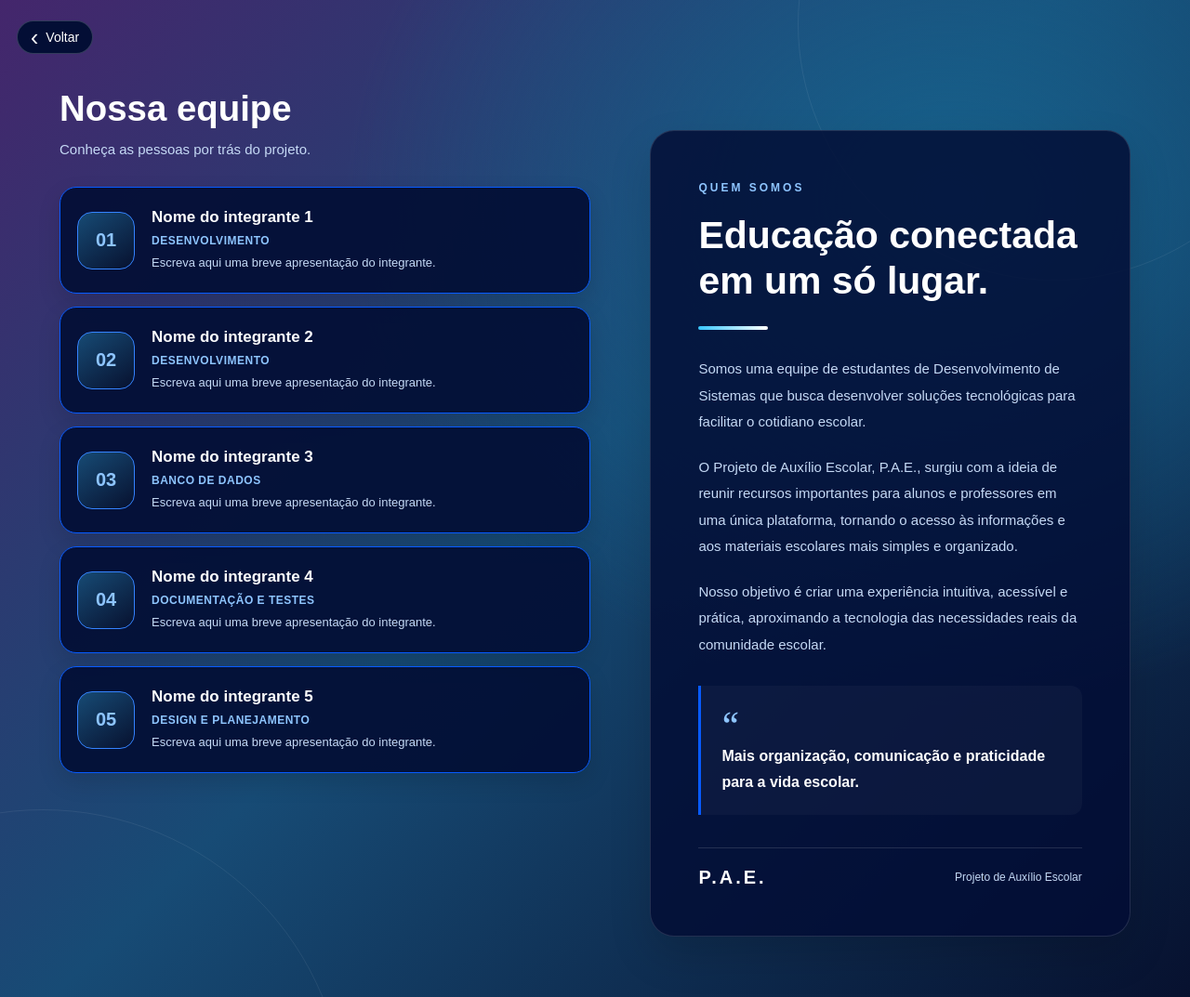
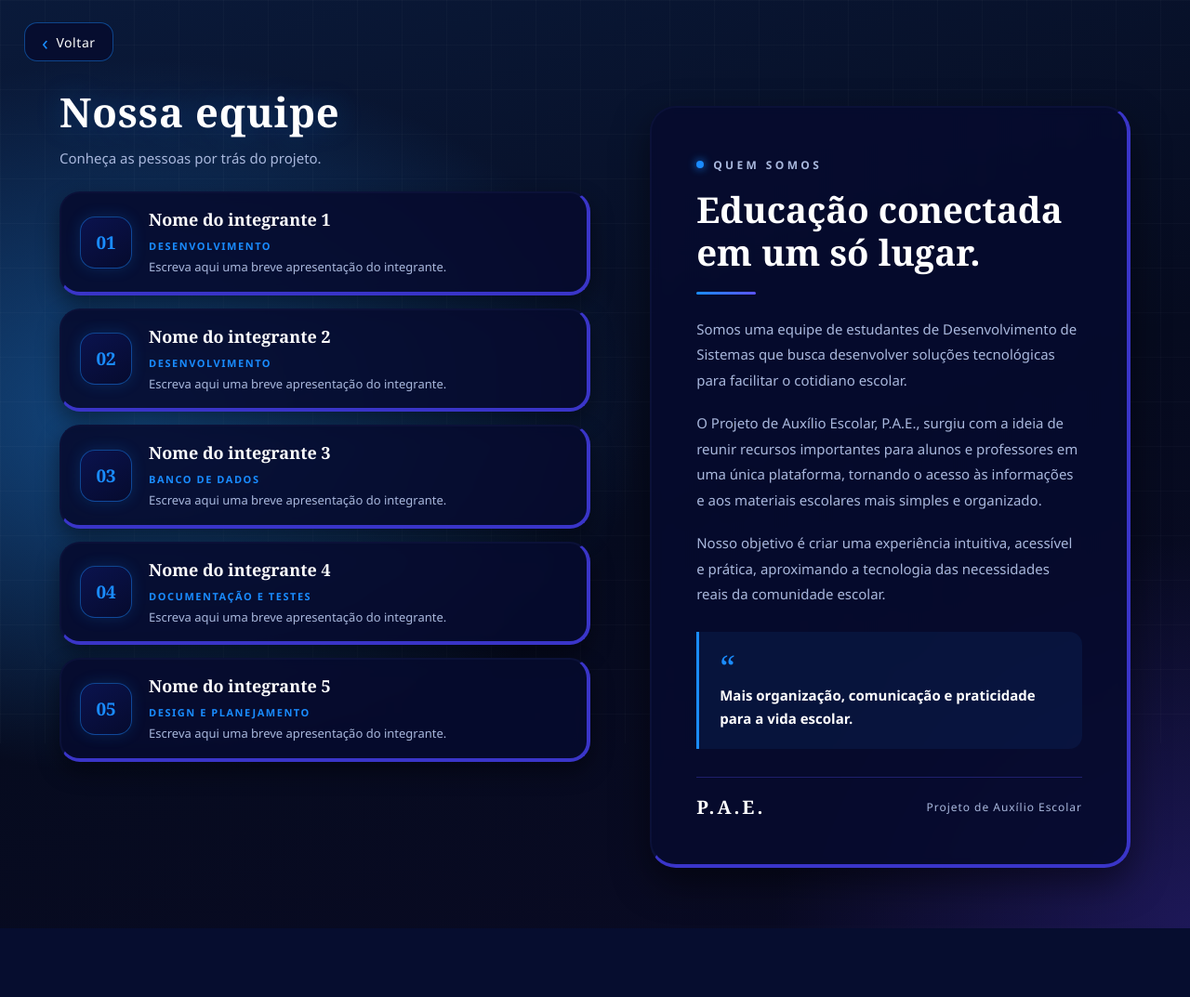
Before and after one commit to Dias2306/tcc, a PHP site: page /sobrenos.html in a window 1280 px wide. Shown: the whole page at 93% size. After the commit the page ends 999 px from the top, so only its background shows below. Run offline with PHP 8.4, Linux system fonts and the light colour scheme.

Commit message:
Update sobrenos.css

```diff
--- a/tcc/css/sobrenos.css
+++ b/tcc/css/sobrenos.css
@@ -1,4 +1,20 @@
-/* CONFIGURAÇÕES GERAIS */
+/* =========================================================
+   sobrenos.css — página Sobre Nós (P.A.E.)
+   Alinhada à paleta e estética do menu.css e servicos.css
+   ========================================================= */
+
+:root {
+  --azul-noite:    #0b1450;
+  --azul-profundo: #060b2e;
+  --indigo:        #3a35c9;
+  --indigo-claro:  #5b54ff;
+  --azul:          #1a8cff;
+  --texto:         #ffffff;
+  --texto-suave:   #a9b8dd;
+
+  --fonte-titulo: Georgia, "Times New Roman", serif;
+  --fonte-texto:  "Segoe UI", system-ui, -apple-system, Roboto, Arial, sans-serif;
+}
 
 * {
   margin: 0;
@@ -6,149 +22,107 @@
   box-sizing: border-box;
 }
 
-:root {
-    --preto: #111111;
-    --azul-escuro: #030e35;
-    --azul: #075bff;
-    --azul-claro: #8ec5ff;
-    --texto-suave: #c5d9f5;
+html {
+  background: #060b1f;
 }
 
 body {
   min-height: 100vh;
-    background: var(--preto);
-    color: white;
-    font-family: Arial, Helvetica, sans-serif;
+  overflow-x: hidden;
+  font-family: var(--fonte-texto);
+  color: var(--texto);
+  background:
+    radial-gradient(ellipse 60% 55% at 12% 45%, rgba(23, 92, 160, 0.75), transparent 70%),
+    radial-gradient(ellipse 50% 60% at 100% 100%, rgba(45, 35, 130, 0.55), transparent 70%),
+    linear-gradient(160deg, #0a1a3a 0%, #060b1f 55%, #0a0a24 100%);
 }
 
-/* CABEÇALHO */
+/* grade quadriculada discreta por cima do fundo */
+body::before {
+  content: "";
+  position: fixed;
+  inset: 0;
+  z-index: 0;
+  pointer-events: none;
+  background-image:
+    linear-gradient(rgba(255, 255, 255, 0.025) 1px, transparent 1px),
+    linear-gradient(90deg, rgba(255, 255, 255, 0.025) 1px, transparent 1px);
+  background-size: 48px 48px;
+}
 
-.cabecalho {
-    height: 72px;
+/* ---------- Container Principal ---------- */
+.pagina {
+  position: relative;
+  z-index: 1;
+  min-height: 100vh;
+  padding: 90px 5% 65px;
   display: flex;
   align-items: center;
-    padding: 0 7%;
-    background: #2c2731;
-    border-bottom: 1px solid #ffffff15;
 }
 
-.cabecalho a {
-    color: white;
-    text-decoration: none;
-    font-size: clamp(20px, 2.2vw, 29px);
-}
-
-/* FUNDO PRINCIPAL */
-
-.pagina {
-    position: relative;
-    min-height: calc(100vh - 72px);
-    padding: 95px 5% 65px;
-    overflow: hidden;
-
-    background:
-        radial-gradient(
-            ellipse at 80% 20%,
-            #17608b 0%,
-            transparent 45%
-        ),
-        linear-gradient(
-            135deg,
-            #44266c 0%,
-            #174b75 48%,
-            #07112f 100%
-        );
-}
-
-/* CÍRCULOS DECORATIVOS */
-
-.pagina::before,
-.pagina::after {
-    content: "";
-    position: absolute;
-    border: 1px solid #ffffff12;
-    border-radius: 50%;
-    pointer-events: none;
-}
-
-.pagina::before {
-    width: 550px;
-    height: 550px;
-    top: -250px;
-    right: -130px;
-}
-
-.pagina::after {
-    width: 650px;
-    height: 650px;
-    bottom: -450px;
-    left: -280px;
-}
-
-/* BOTÃO VOLTAR */
-
+/* ---------- Botão Voltar ---------- */
 .voltar {
-    position: absolute;
-    top: 22px;
-    left: 18px;
-    z-index: 2;
-
+  position: fixed;
+  top: 24px;
+  left: 26px;
+  z-index: 20;
   display: inline-flex;
   align-items: center;
   gap: 8px;
-
-    padding: 8px 14px;
-    border: 1px solid #ffffff30;
-    border-radius: 30px;
-
-    background: var(--azul-escuro);
-    color: white;
+  padding: 9px 18px;
+  border: 1px solid rgba(26, 140, 255, 0.45);
+  border-radius: 14px;
+  background: rgba(6, 11, 46, 0.78);
+  backdrop-filter: blur(6px);
+  color: var(--texto);
   text-decoration: none;
   font-size: 14px;
-
-    transition: 0.2s;
+  letter-spacing: 0.04em;
+  transition: background 0.2s, box-shadow 0.2s, transform 0.2s;
 }
 
 .voltar span {
-    font-size: 25px;
-    line-height: 18px;
+  font-size: 22px;
+  line-height: 1;
+  color: var(--azul);
 }
 
 .voltar:hover {
-    background: var(--azul);
+  background: rgba(26, 140, 255, 0.2);
+  box-shadow: 0 0 18px rgba(26, 140, 255, 0.45);
   transform: translateX(-3px);
 }
 
-/* ORGANIZAÇÃO DAS DUAS COLUNAS */
-
+/* ---------- Organização das Duas Colunas ---------- */
 .conteudo {
   position: relative;
   z-index: 1;
-
   width: 100%;
-    max-width: 1500px;
+  max-width: 1260px;
   margin: 0 auto;
-
   display: grid;
   grid-template-columns: 1.05fr 0.95fr;
-    gap: clamp(35px, 5vw, 80px);
-
+  gap: clamp(32px, 5vw, 70px);
   align-items: start;
 }
 
-/* LADO ESQUERDO: EQUIPE */
-
+/* ---------- Lado Esquerdo: Equipe ---------- */
 .equipe {
   min-width: 0;
 }
 
 .titulo-equipe {
-    margin-bottom: 28px;
+  margin-bottom: 24px;
 }
 
 .titulo-equipe h1 {
-    font-size: clamp(30px, 3vw, 42px);
-    margin-bottom: 10px;
+  font-family: var(--fonte-titulo);
+  font-size: clamp(32px, 3.4vw, 46px);
+  font-weight: 700;
+  letter-spacing: 0.02em;
+  color: var(--texto);
+  text-shadow: 0 0 30px rgba(26, 140, 255, 0.25);
+  margin-bottom: 8px;
 }
 
 .titulo-equipe p {
@@ -157,8 +131,7 @@ body {
   line-height: 1.6;
 }
 
-/* CARTÕES DOS INTEGRANTES */
-
+/* Cartões dos Integrantes */
 .integrantes {
   display: flex;
   flex-direction: column;
@@ -169,71 +142,64 @@ body {
   display: flex;
   align-items: center;
   gap: 18px;
-
-    min-height: 115px;
-    padding: 18px;
-
-    background: #030e35ed;
-    border: 1px solid #075bff;
-    border-radius: 18px;
-
-    box-shadow: 0 10px 25px #00000020;
-    transition: 0.2s;
+  padding: 16px 20px;
+  background: rgba(6, 11, 46, 0.88);
+  backdrop-filter: blur(6px);
+  border: 2px solid #0b1138;
+  border-right: 4px solid var(--indigo);
+  border-bottom: 4px solid var(--indigo);
+  border-radius: 22px;
+  box-shadow: 0 10px 24px rgba(0, 0, 0, 0.45);
+  transition: transform 0.2s ease, border-color 0.2s ease, box-shadow 0.2s ease;
 }
 
 .integrante:hover {
-    transform: translateX(5px);
-    border-color: var(--azul-claro);
-    background: #061747;
+  transform: translateX(6px);
+  border-right-color: var(--indigo-claro);
+  border-bottom-color: var(--indigo-claro);
+  box-shadow: 0 14px 28px rgba(0, 0, 0, 0.55), 0 0 22px rgba(58, 53, 201, 0.45);
 }
 
-/* IDENTIFICADOR DO INTEGRANTE */
-
+/* Identificador 01..05 */
 .avatar {
   flex-shrink: 0;
-
-    width: 62px;
-    height: 62px;
-
+  width: 56px;
+  height: 56px;
   display: flex;
   align-items: center;
   justify-content: center;
-
-    border: 1px solid #3483ff;
+  border: 1px solid rgba(26, 140, 255, 0.45);
   border-radius: 16px;
-
-    background: linear-gradient(
-        145deg,
-        #174b75,
-        #07112f
-    );
-
-    color: var(--azul-claro);
-    font-size: 20px;
+  background: linear-gradient(145deg, rgba(11, 20, 80, 0.95), rgba(6, 11, 46, 0.95));
+  box-shadow: 0 0 16px rgba(26, 140, 255, 0.18);
+  color: var(--azul);
+  font-family: var(--fonte-titulo);
+  font-size: 19px;
   font-weight: bold;
 }
 
-/* TEXTOS DOS CARTÕES */
-
+/* Textos dos Cartões */
 .dados {
   min-width: 0;
 }
 
 .dados h2 {
-    font-size: 17px;
-    margin-bottom: 5px;
+  font-family: var(--fonte-titulo);
+  font-size: 18px;
+  font-weight: 700;
+  color: var(--texto);
+  margin-bottom: 4px;
   overflow-wrap: anywhere;
 }
 
 .dados > span {
   display: inline-block;
-    margin-bottom: 7px;
-
-    color: var(--azul-claro);
-    font-size: 12px;
-    font-weight: bold;
+  margin-bottom: 6px;
+  color: var(--azul);
+  font-size: 11px;
+  font-weight: 600;
   text-transform: uppercase;
-    letter-spacing: 0.5px;
+  letter-spacing: 0.14em;
 }
 
 .dados p {
@@ -242,163 +208,115 @@ body {
   line-height: 1.5;
 }
 
-/* LADO DIREITO: SOBRE O PROJETO */
-
+/* ---------- Lado Direito: Sobre o Projeto ---------- */
 .sobre-projeto {
-    padding: clamp(25px, 4vw, 55px);
-    margin-top: 45px;
-
-    background: #030e35d9;
-    border: 1px solid #ffffff20;
-    border-radius: 26px;
-
-    box-shadow: 0 20px 45px #00000025;
+  position: relative;
+  padding: clamp(28px, 4vw, 48px);
+  margin-top: 24px;
+  background: rgba(6, 11, 46, 0.88);
+  backdrop-filter: blur(6px);
+  border: 2px solid #0b1138;
+  border-right: 4px solid var(--indigo);
+  border-bottom: 4px solid var(--indigo);
+  border-radius: 28px;
+  box-shadow: 0 16px 38px rgba(0, 0, 0, 0.5);
 }
 
 .etiqueta {
-    display: inline-block;
-    margin-bottom: 20px;
+  display: inline-flex;
+  align-items: center;
+  gap: 10px;
+  margin-bottom: 16px;
+  color: var(--texto-suave);
+  font-size: 12px;
+  font-weight: 600;
+  letter-spacing: 0.28em;
+}
 
-    color: var(--azul-claro);
-    font-size: 12px;
-    font-weight: bold;
-    letter-spacing: 3px;
+.etiqueta::before {
+  content: "";
+  width: 8px;
+  height: 8px;
+  border-radius: 50%;
+  background: var(--azul);
+  box-shadow: 0 0 10px var(--azul);
 }
 
 .sobre-projeto h2 {
-    font-size: clamp(29px, 3.2vw, 44px);
+  font-family: var(--fonte-titulo);
+  font-size: clamp(28px, 3vw, 40px);
   line-height: 1.2;
-    margin-bottom: 24px;
+  color: var(--texto);
+  margin-bottom: 20px;
 }
-
-/* DETALHE AZUL */
 
 .linha-decorativa {
   display: block;
-    width: 75px;
-    height: 4px;
-    margin-bottom: 28px;
-
-    border-radius: 5px;
-    background: linear-gradient(
-        to right,
-        #39c6ff,
-        white
-    );
+  width: 64px;
+  height: 3px;
+  margin-bottom: 24px;
+  border-radius: 4px;
+  background: linear-gradient(90deg, var(--azul), var(--indigo-claro));
 }
-
-/* PARÁGRAFOS */
 
 .sobre-projeto > p {
   color: var(--texto-suave);
   font-size: 15px;
-    line-height: 1.9;
-    margin-bottom: 20px;
+  line-height: 1.85;
+  margin-bottom: 18px;
 }
 
-/* FRASE EM DESTAQUE */
-
+/* Frase em Destaque */
 .destaque {
   position: relative;
-    margin-top: 30px;
-    padding: 22px;
-
+  margin-top: 26px;
+  padding: 20px 22px;
   border-left: 3px solid var(--azul);
-    border-radius: 0 12px 12px 0;
-
-    background: #ffffff08;
+  border-radius: 0 14px 14px 0;
+  background: rgba(26, 140, 255, 0.08);
 }
 
 .aspas {
   display: block;
-    color: var(--azul-claro);
-    font-family: Georgia, serif;
-    font-size: 40px;
+  color: var(--azul);
+  font-family: var(--fonte-titulo);
+  font-size: 36px;
   line-height: 1;
 }
 
 .destaque p {
-    color: white;
-    font-size: 16px;
-    line-height: 1.7;
-    font-weight: bold;
+  color: var(--texto);
+  font-size: 15px;
+  line-height: 1.65;
+  font-weight: 600;
 }
 
-/* RODAPÉ DO BLOCO */
-
+/* Rodapé do Bloco */
 .rodape-projeto {
   display: flex;
   justify-content: space-between;
   align-items: center;
   flex-wrap: wrap;
   gap: 10px;
-
-    margin-top: 35px;
-    padding-top: 20px;
-
-    border-top: 1px solid #ffffff20;
+  margin-top: 30px;
+  padding-top: 18px;
+  border-top: 1px solid rgba(91, 84, 255, 0.3);
   color: var(--texto-suave);
   font-size: 12px;
+  letter-spacing: 0.08em;
 }
 
 .rodape-projeto span:first-child {
-    color: white;
+  font-family: var(--fonte-titulo);
+  color: var(--texto);
   font-size: 20px;
   font-weight: bold;
   letter-spacing: 3px;
 }
 
-/* TABLETS */
-
+/* ---------- Tablets ---------- */
 @media (max-width: 950px) {
   .conteudo {
     grid-template-columns: 1fr;
     max-width: 700px;
     gap: 35px;
-    }
-
-    .sobre-projeto {
-        margin-top: 0;
-    }
-}
-
-/* CELULARES */
-
-@media (max-width: 560px) {
-    .cabecalho {
-        height: 64px;
-        padding: 0 20px;
-    }
-
-    .pagina {
-        padding: 85px 16px 35px;
-    }
-
-    .conteudo {
-        gap: 30px;
-    }
-
-    .integrante {
-        gap: 12px;
-        padding: 14px;
-    }
-
-    .avatar {
-        width: 48px;
-        height: 48px;
-        border-radius: 12px;
-        font-size: 16px;
-    }
-
-    .dados h2 {
-        font-size: 15px;
-    }
-
-    .dados p {
-        font-size: 12px;
-    }
-
-    .sobre-projeto {
-        padding: 25px 20px;
-    }
-}
```
Lines whose indentation alone changed are shown as unchanged.
